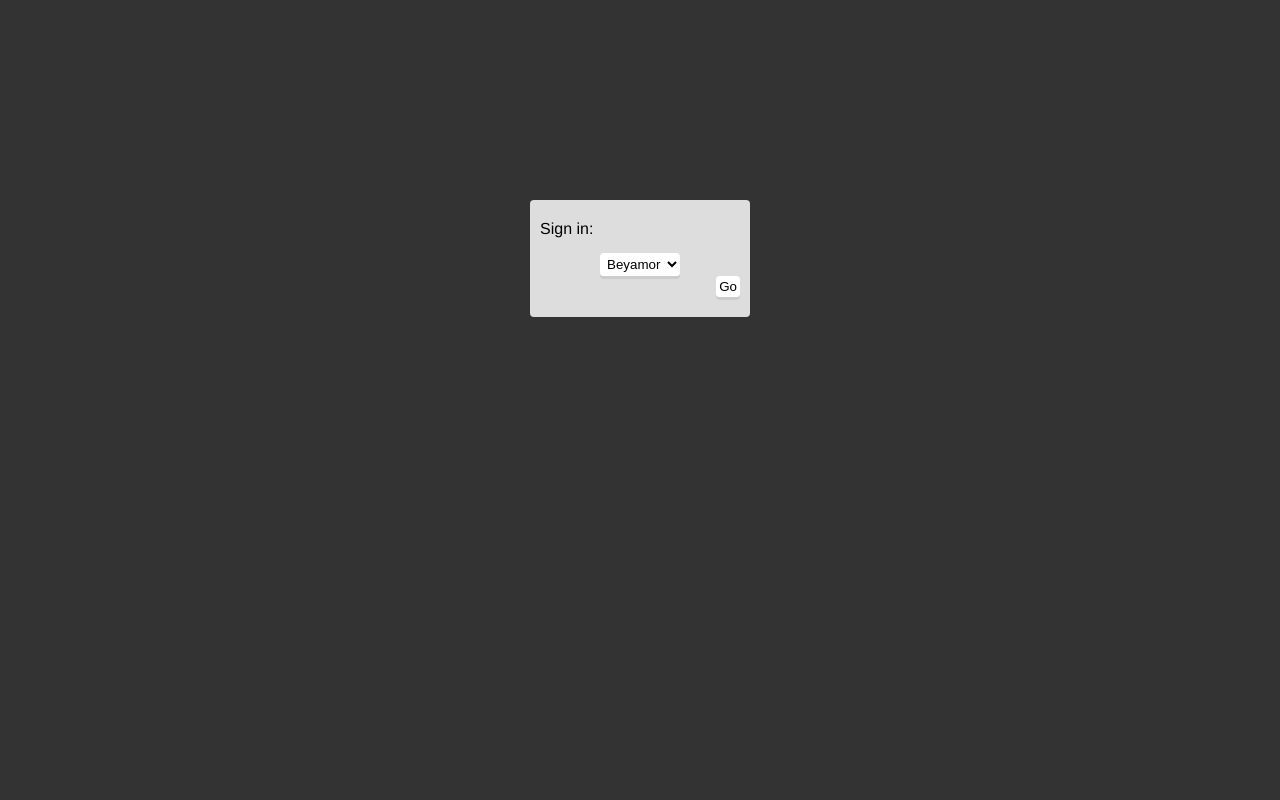
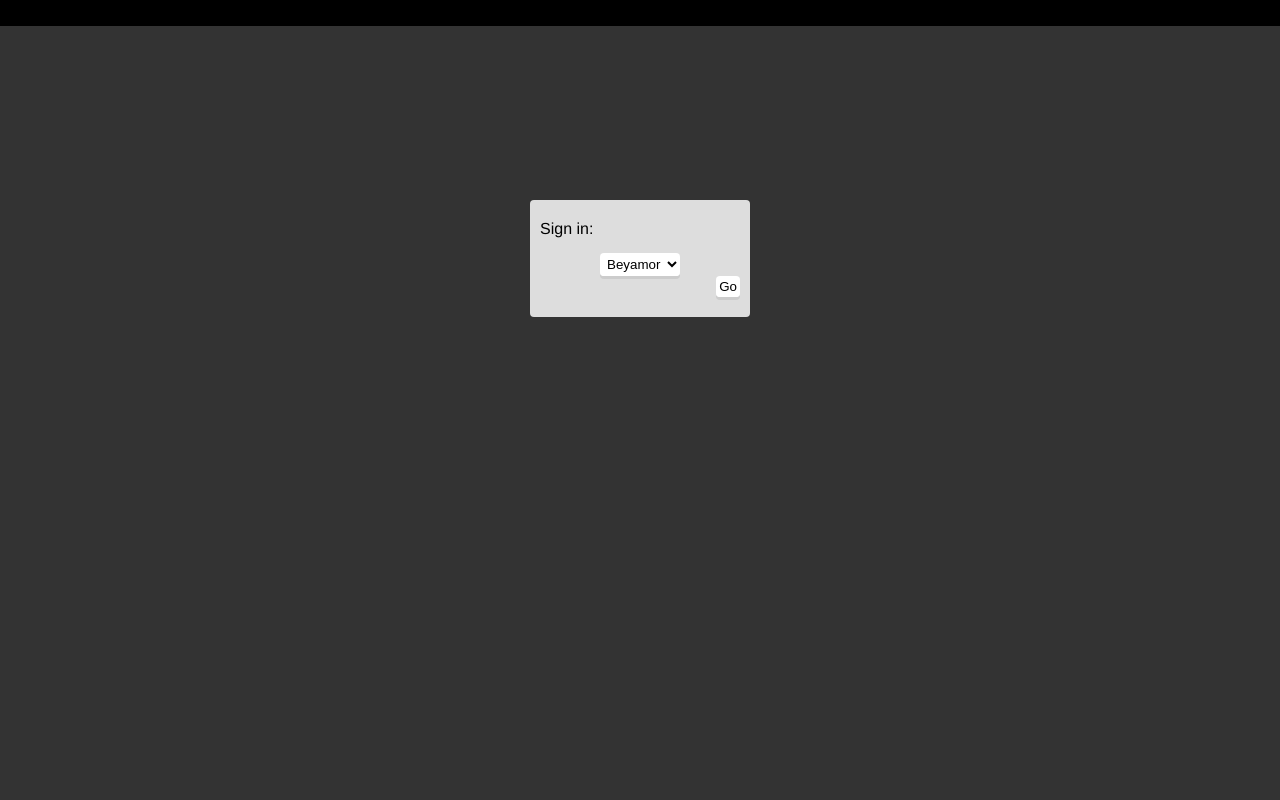
Before and after one commit to Beyamor/recaps, a Flask app: page / in a window 1280 px wide. Run offline with Flask 2, Linux system fonts and the light colour scheme; data comes from the database, SQL or seed files in the repository; style sheets or scripts are compiled from the project's sources; some libraries are stand-ins or nearby versions.

Commit message:
Greeting and some styling for the control panel

```diff
--- a/recaps/scss/main.scss
+++ b/recaps/scss/main.scss
@@ -76,6 +76,7 @@
 }
 
 #recaps {
+	margin-top: 100px;
 	width: 620px;
 	@include centered;
 
@@ -120,3 +121,41 @@
 		}
 	}
 }
+
+#control-panel {
+	background-color: black;
+	color: white;
+	position: fixed;
+	top: 0px;
+	left:  0px;
+	right: 0px;
+	padding: 4px;
+
+	.greeting {
+		display: inline-block;
+		vertical-align: middle;
+		padding-bottom: 14px;
+		padding-left: 10px;
+	}
+
+	.saves {
+		display: inline-block;
+
+		.save {
+			margin-left: 3px;
+			margin-right: 3px;
+
+			display: inline-block;
+
+			.save-type {
+				cursor: pointer;
+			}
+
+			.timestamp {
+				color: #aaa;
+				font-size: x-small;
+				display: block;
+			}
+		}
+	}
+}
--- a/recaps/templates/main-views.html
+++ b/recaps/templates/main-views.html
@@ -6,19 +6,23 @@
 
 {% call backbone_template('saves') %}
 <% if (manual) { %>
-	<span class="save-type manual">
-		Load last manual save
-	</span>
-	<span class="timestamp">
-		(<%- manual.time %>)
+	<span class="save">
+		<span class="save-type manual" title="load manual save">
+			manual save
+		</span>
+		<span class="timestamp">
+			<%- manual.time %>
+		</span>
 	</span>
 <% } %>
 <% if (auto) { %>
-	<span class="save-type auto">
-		Load last autosave
-	</span>
-	<span class="timestamp">
-		(<%- auto.time %>)
+	<span class="save">
+		<span class="save-type auto" title="load autosave">
+			autosave
+		</span>
+		<span class="timestamp">
+			<%- auto.time %>
+		</span>
 	</span>
 <% } %>
 {% endcall %}
--- a/recaps/templates/main.html
+++ b/recaps/templates/main.html
@@ -32,6 +32,14 @@
 		<div id="recaps">
 		</div>
 
+		<!-- The control panel -->
+		<div id="control-panel">
+			<div class="greeting">
+			</div>
+			<div class="saves">
+			</div>
+		</div>
+
 		<!-- The login widget -->
 		<div id="login-widget">
 			<div class="blocker">
```
Also changed, not shown: 2 other files.
